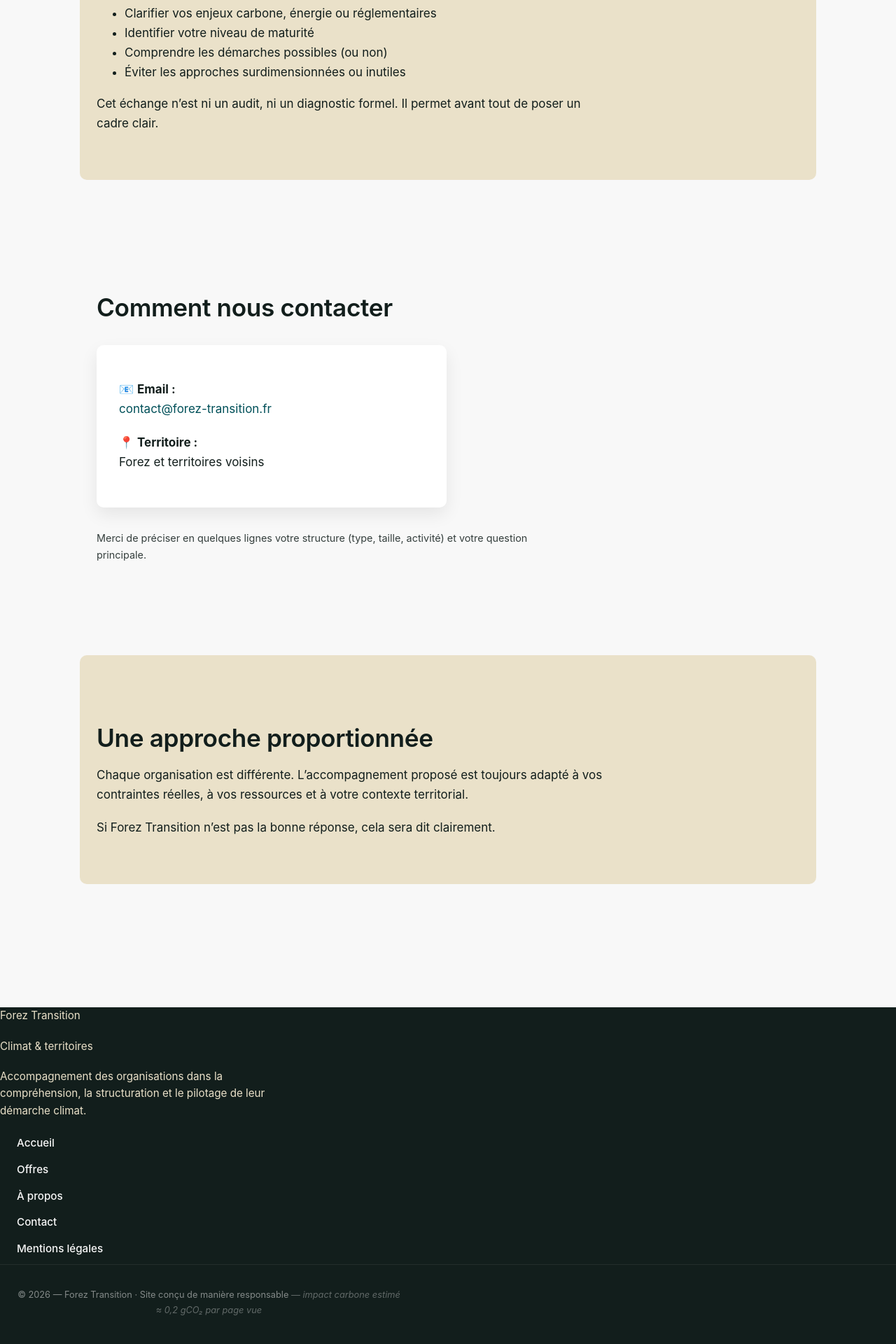
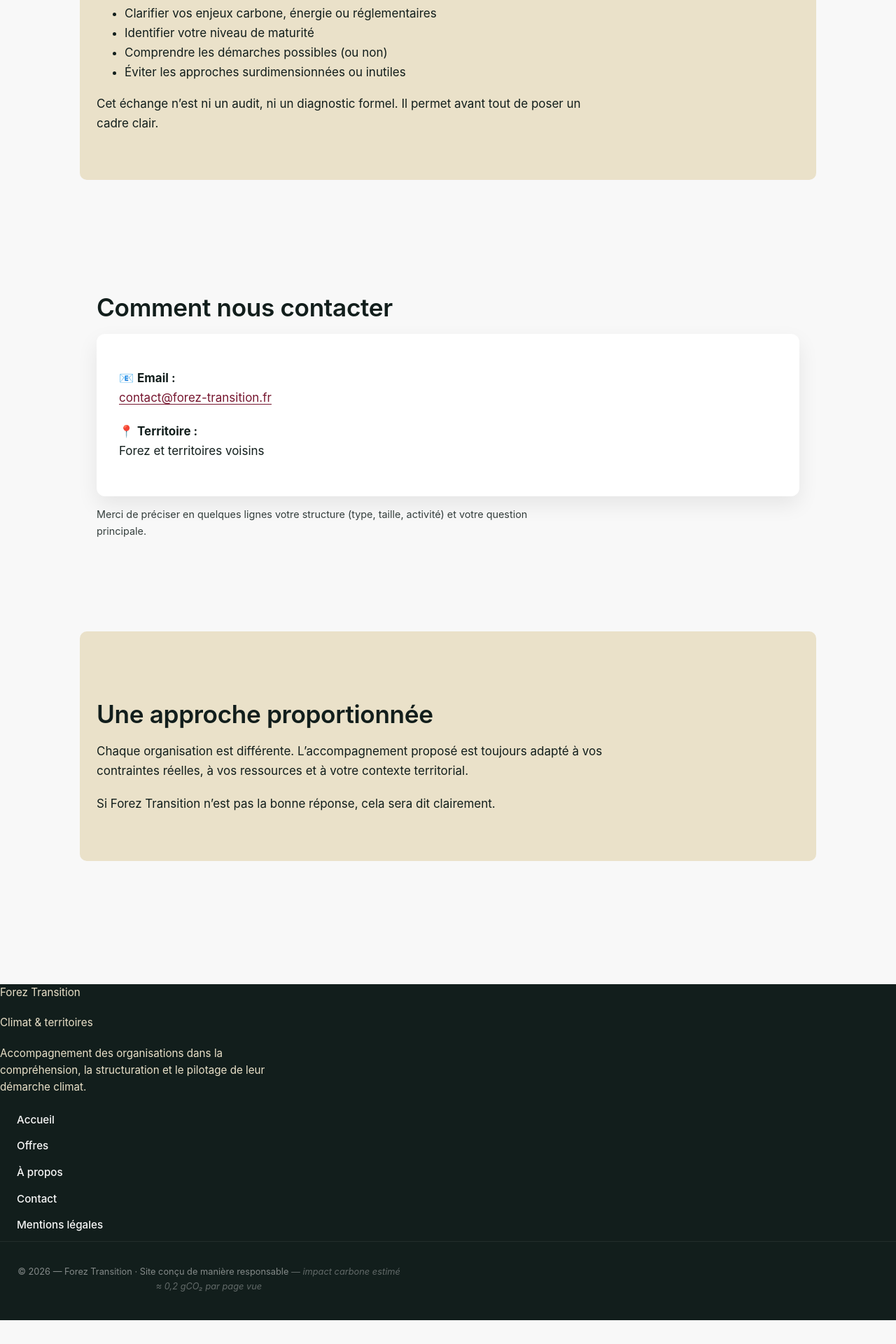
Before and after one commit to Alex-JULIEN/forez-transition, a Jekyll site: the page built from contact.md, in a window 1280 px wide. Shown: the part 973-2893 px from the top of the page at 70% size. Built offline with Jekyll 4.4.1, drawn with Linux system fonts in a browser that asks for light colours; after the commit the page ends 2859 px from its top, so only the background shows below that.

Commit message:
Update contact.md

```diff
--- a/contact.md
+++ b/contact.md
@@ -38,7 +38,7 @@ layout: default
 <section class="section">
   <h2>Comment nous contacter</h2>
 
-  <div class="contact-box">
+  <div class="parcours-step">
     <p>
       📧 <strong>Email :</strong><br>
       <a href="mailto:contact@forez-transition.fr">
```
